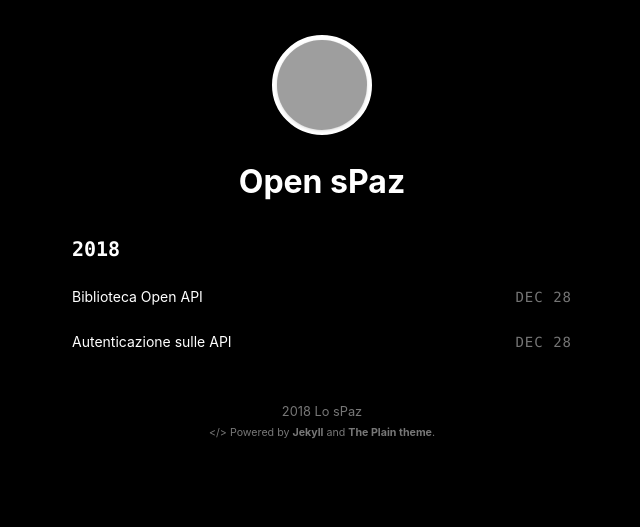
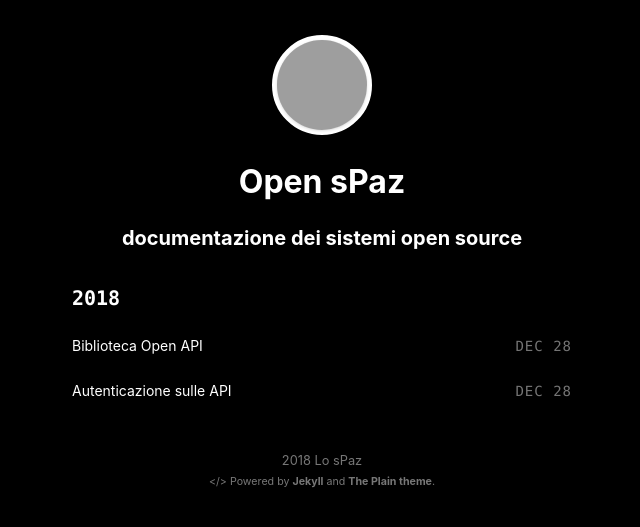
Before and after one commit to lospaz/lospaz.github.io, a Jekyll site: the page built from index.html, in a window 1280 px wide. Shown: the top 527 px of the page, without its empty margins (318-958 px from the left). Built offline with Jekyll 4.4.1, drawn with Linux system fonts in a browser that asks for light colours; grey boxes are pictures that could not be loaded.

Commit message:
Aggiunto sottotitolo nell'intestazione

```diff
--- a/_includes/header.html
+++ b/_includes/header.html
@@ -10,6 +10,7 @@
 
 	<div class="center">
 		<h1>Open sPaz</h1>
+		<h3>documentazione dei sistemi open source</h3>
 	</div>
 
 </aside>
```
